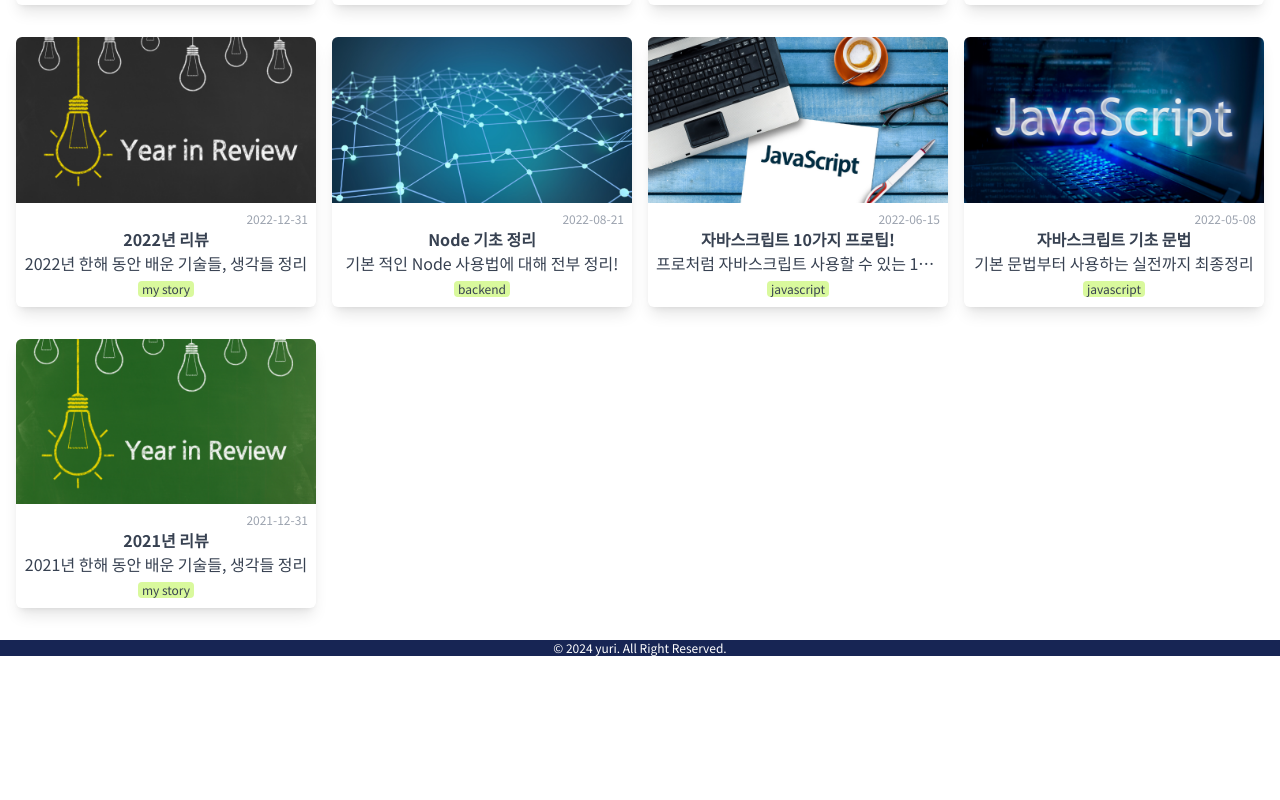
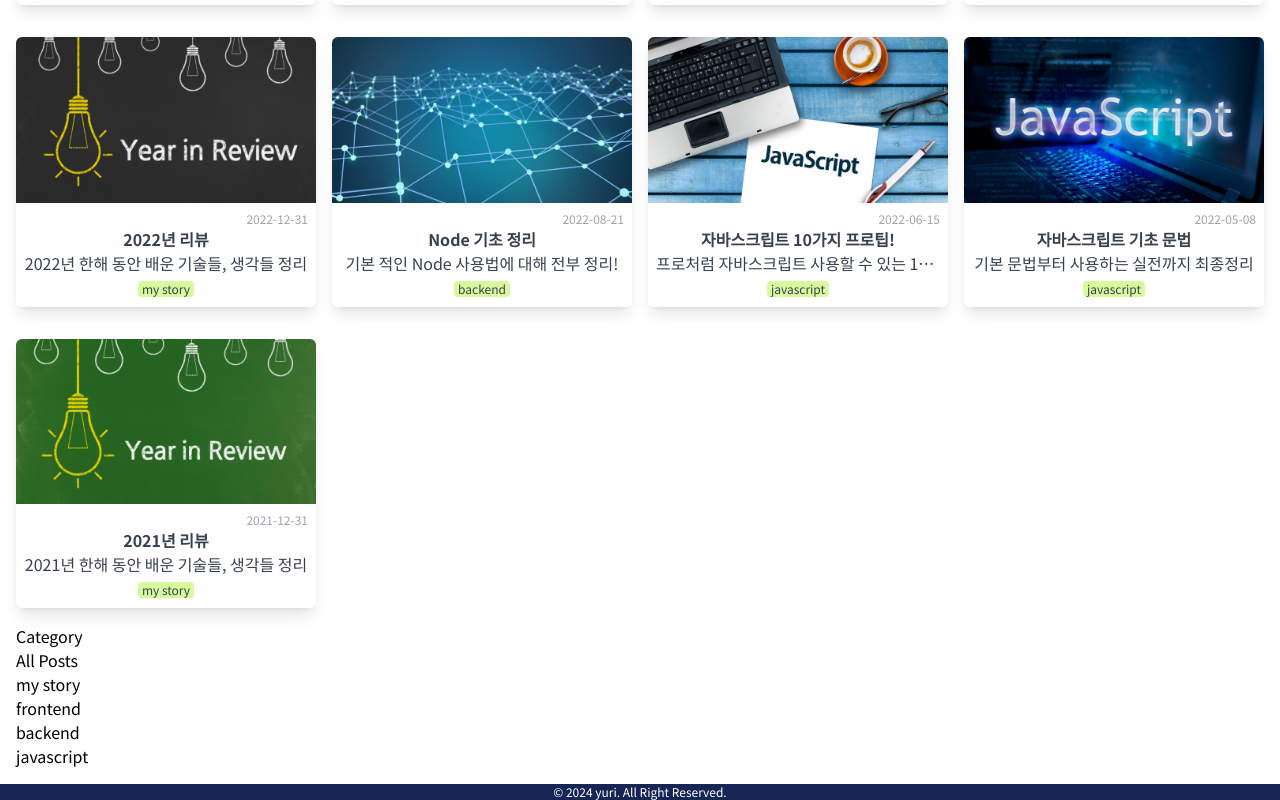
Before and after one commit to yulllna/next_blog, a Next.js app: page /posts in a window 1280 px wide. Shown: the part 345-1145 px from the top of the page. Before the commit the page ends 1001 px from the top, so only its background shows below. Built offline with nearby package versions, Linux system fonts and the light colour scheme.

Commit message:
post 페이지 필터 기능 추가

```diff
--- a/src/app/posts/page.tsx
+++ b/src/app/posts/page.tsx
@@ -1,13 +1,15 @@
 import React from 'react';
 import { getPosts } from '@/service/posts';
 import Posts from '@/components/Posts';
+import FilterablePosts from '@/components/FilterablePosts';
 
 const PostsPage = async () => {
-    const allPosts = await getPosts()
+    const allPosts = await getPosts();
+    const categories = [...new Set(allPosts.map(post => post.category))]
 
     return (
         <div className='p-4 pt-8'>
-            <Posts posts={allPosts} />
+            <FilterablePosts posts={allPosts} categories={categories} />
         </div>
     );
 };
--- /dev/null
+++ b/src/components/Categories.tsx
@@ -0,0 +1,22 @@
+import React from 'react';
+
+type Props = {
+    categories: string[];
+    selected: string;
+    onClick: (category: string) => void;
+};
+
+const Categories = ({categories, selected, onClick}:Props) => {
+    return (
+        <section>
+            <h2>Category</h2>
+            <ul>
+                {categories.map(category => <li key={category} onClick={() => onClick(category)}>
+                    {category}
+                </li>)}
+            </ul>
+        </section>
+    );
+};
+
+export default Categories;
--- /dev/null
+++ b/src/components/FilterablePosts.tsx
@@ -0,0 +1,26 @@
+'use client'
+import React, {useState} from 'react';
+import { Post } from '../service/posts'
+import Posts from '@/components/Posts';
+import Categories from './Categories';
+
+type Props = {
+    posts: Post[];
+    categories: string[];
+}
+
+const ALL_POSTS = 'All Posts';
+
+const FilterablePosts = ({posts, categories}: Props) => {
+    const [selected, setSelected] = useState(ALL_POSTS);
+    const filtered = selected === ALL_POSTS ? posts : posts.filter((post) => post.category === selected);
+
+    return (
+        <section>
+            <Posts posts={filtered}/>
+            <Categories categories={[ALL_POSTS, ...categories]} selected={selected} onClick={setSelected} />
+        </section>
+    );
+};
+
+export default FilterablePosts;
--- a/src/components/Posts.tsx
+++ b/src/components/Posts.tsx
@@ -9,9 +9,9 @@
 const Posts = ({ posts } : PostsProps) => {
     return (
         <ul className='grid grid-cols-1 sm:grid-cols-2 md:grid-cols-3 lg:grid-cols-4 gap-4'>
-            {posts.map((item, index) => {
+            {posts.map((item) => {
                 return <li className='w-full pb-4' key={item.path}>
-                    <PostBox postData={item}/>
+                    <PostBox postData={item} key={item.path}/>
                 </li>
             })}
         </ul>
--- a/tsconfig.json
+++ b/tsconfig.json
@@ -1,5 +1,6 @@
 {
   "compilerOptions": {
+    "target": "ES6",
     "lib": ["dom", "dom.iterable", "esnext"],
     "allowJs": true,
     "skipLibCheck": true,
```
